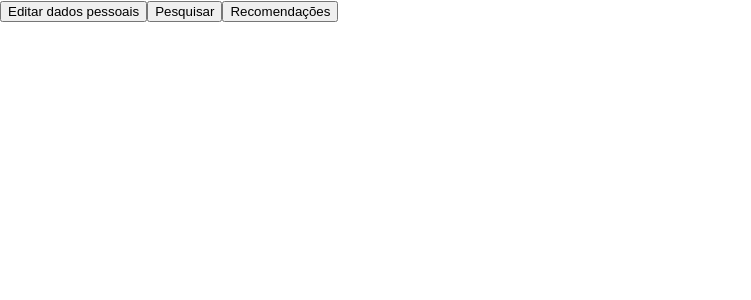
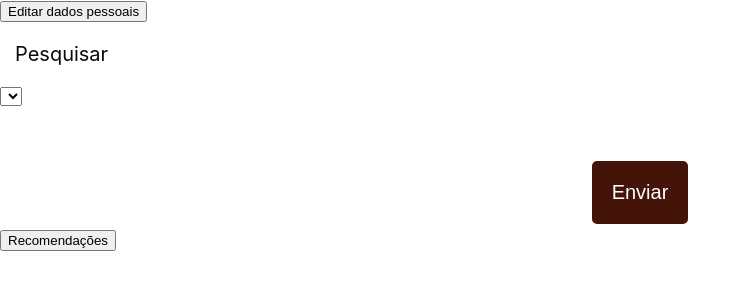
Before and after one commit to MateusPitura/web-react-browser, a React (Create React App) app: page /browser in a window 1280 px wide. Shown: the top 300 px of the page, without its empty margins (0-751 px from the left). Built offline with nearby package versions, Linux system fonts and the light colour scheme.

Commit message:
feat: pesquisa por games

```diff
--- /dev/null
+++ b/src/components/game/Game.css
@@ -0,0 +1,20 @@
+.Game{
+    display: flex;
+    background-color: #BFDBFE;
+    padding: 20px;
+    margin: 20px;
+    border-radius: 20px;
+    column-gap: 20px
+}
+
+.Game__title{
+    font-size: 20px;
+    color: #0C0A09;
+}
+
+.Game__categoria{
+    display: flex;
+    align-items: center;
+    font-size: 15px;
+    color: #78716C
+}
--- /dev/null
+++ b/src/components/game/Game.tsx
@@ -0,0 +1,22 @@
+import React from "react";
+import './Game.css'
+
+type propsType = {
+    title: string,
+    categoria: string,
+}
+
+const Game = (props: propsType) => {
+    return (
+        <div className="Game">
+            <div className="Game__title">
+                {props.title}
+            </div>
+            <div className="Game__categoria">
+                {props.categoria}
+            </div>
+        </div>
+    )
+}
+
+export default Game
--- a/src/pages/browser/Browser.tsx
+++ b/src/pages/browser/Browser.tsx
@@ -1,15 +1,71 @@
-import React from "react";
+import React, { useEffect, useState } from "react";
 import { Link } from "react-router-dom";
+import InputWithChanges from "../../components/inputWithChanges/InputWithChanges.tsx";
+import Game from "../../components/game/Game.tsx";
+import Button from "../../components/button/Button.tsx";
+import { retrieve } from '../../controller/localStorage.tsx'
+import { GAMES, CATEGORIAS } from '../../constants.tsx'
 
 const Browser = () => {
+
+    const [search, setSearch] = useState()
+    const [gameList, setGameList] = useState([])
+    const [gameListFiltered, setGameListFiltered] = useState([])
+    const [categoriaList, setCategoriaList] = useState([])
+
+    useEffect(() => {
+        setGameList(retrieve(GAMES))
+        setCategoriaList(retrieve(CATEGORIAS))
+    }, [])
+
+    // useEffect(() => {
+    //     const filteredGameList = gameList.filter(item =>
+
+    //     )
+    //     setGameListFiltered(filteredGameList)
+    // }, [search])
+
+    const handlePesquisar = (event) => {
+        event.preventDefault()
+        const categoriaSelecionada = event.target[1].value
+        const filteredGameList = gameList.filter(item =>
+            (item.nome.toLowerCase().indexOf(search?.toLowerCase()) > -1)
+            &&
+            (item.categoria == categoriaSelecionada)
+        )
+        setGameListFiltered(filteredGameList)
+    }
+
     return (
         <div>
             <Link to="/edicao">
                 <button>Editar dados pessoais</button>
             </Link>
-            <Link to="/edicao">
-                <button>Pesquisar</button>
-            </Link>
+            <form onSubmit={(event)=>handlePesquisar(event)}>
+                <InputWithChanges
+                    label="Pesquisar"
+                    type="search"
+                    value={search}
+                    setValue={setSearch}
+                />
+                <select>
+                    {
+                        categoriaList.map(item =>
+                            <option>{item}</option>
+                        )
+                    }
+                </select>
+                <div className="Login__button">
+                    <Button title="Enviar"/>
+                </div>
+            </form>
+            <div>
+                {
+                    gameListFiltered.map(item => (
+                        <Game title={item.nome} categoria={item.categoria} />
+                    ))
+                }
+            </div>
             <Link to="/edicao">
                 <button>Recomendações</button>
             </Link>
```
Also changed, not shown: src/pages/browser/Browser.css (added).
